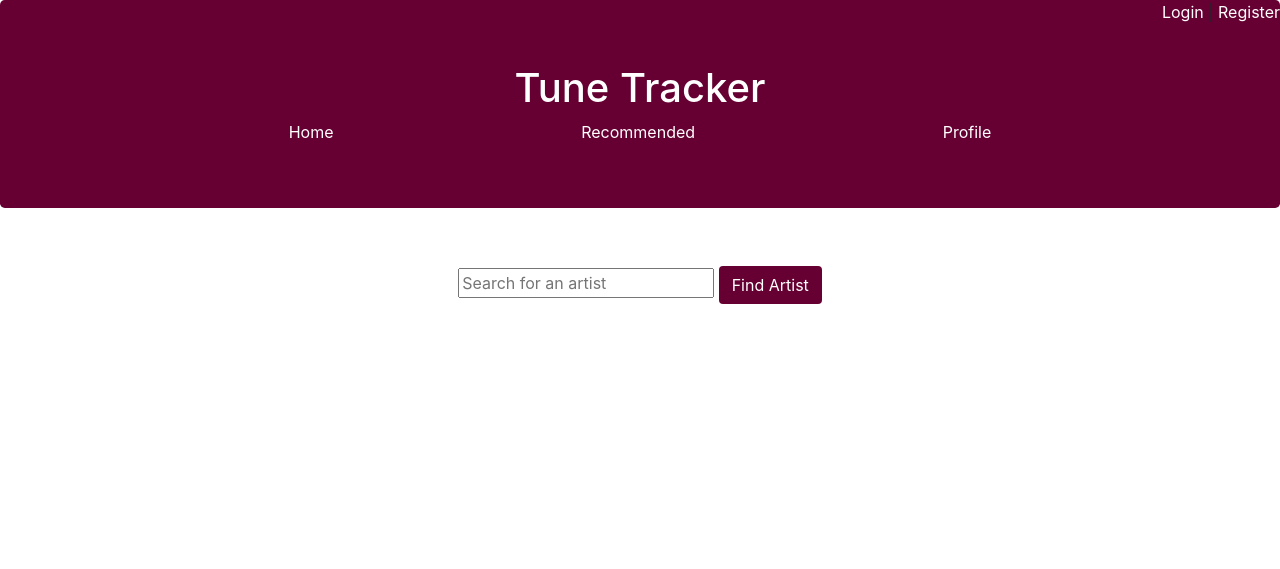
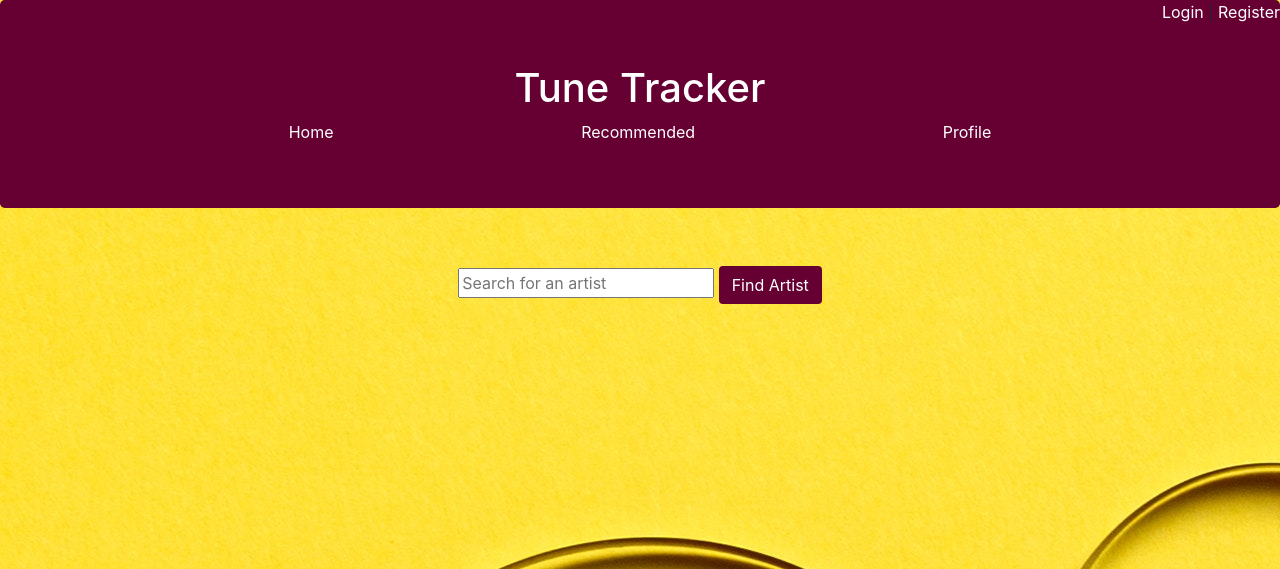
Before and after one commit to StoneDeal/music-me, a Flask app: page /home in a window 1280 px wide. Shown: the top 569 px of the page. Run offline with Flask 2, Linux system fonts and the light colour scheme; some libraries are stand-ins or nearby versions.

Commit message:
added background image

```diff
--- a/static/styles.css
+++ b/static/styles.css
@@ -57,3 +57,8 @@ img {
 #search {
     padding: 2%;
 }
+
+body {
+    background-image: url("media/audio-cassette-cassette-tape-1626481.jpg");
+    background-repeat: repeat;
+}
```
Also changed, not shown: static/media/album-black-classic-167092.jpg (added), static/media/audio-black-and-white-black-and-white-6966.jpg (added), static/media/audio-cassette-cassette-tape-1626481.jpg (added).
